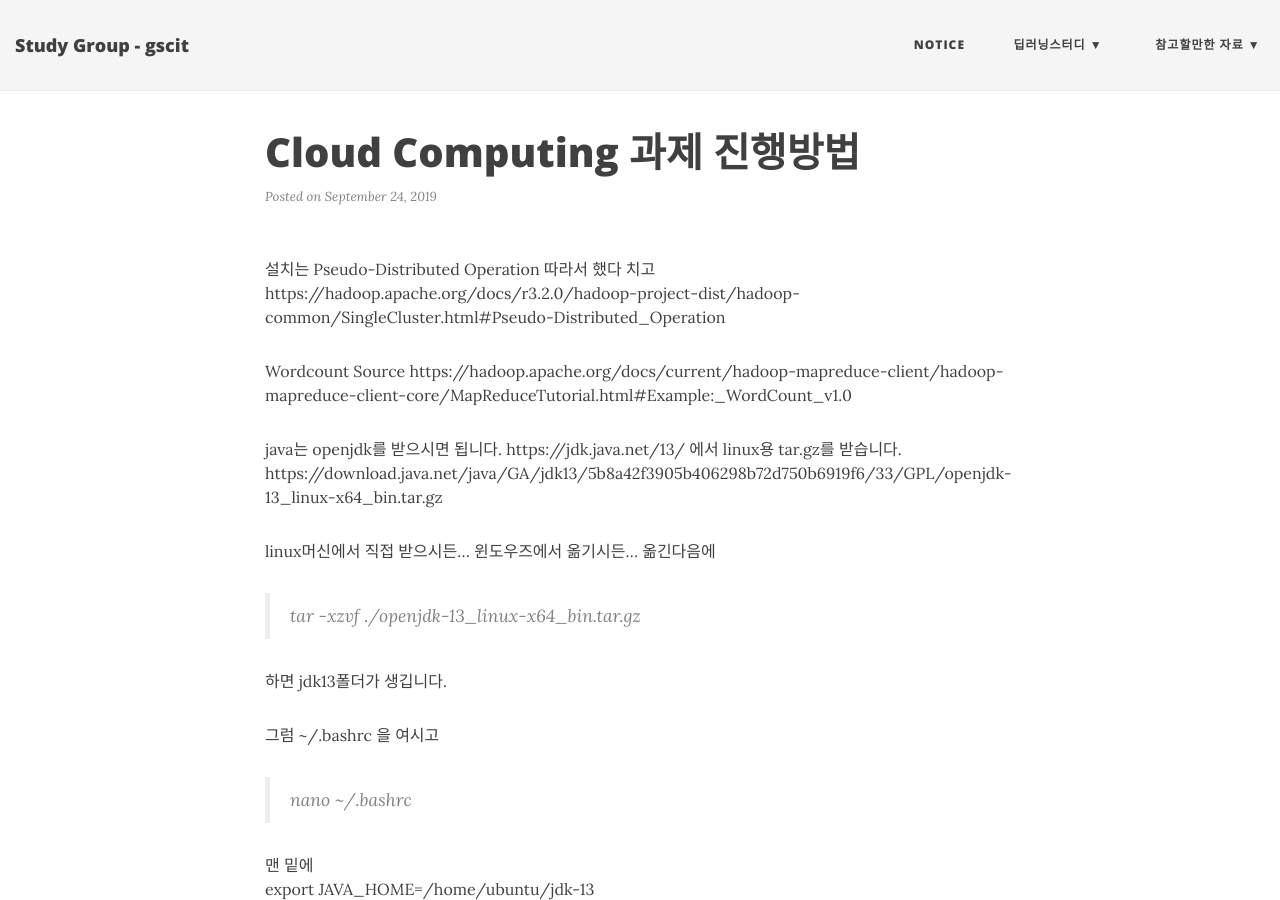
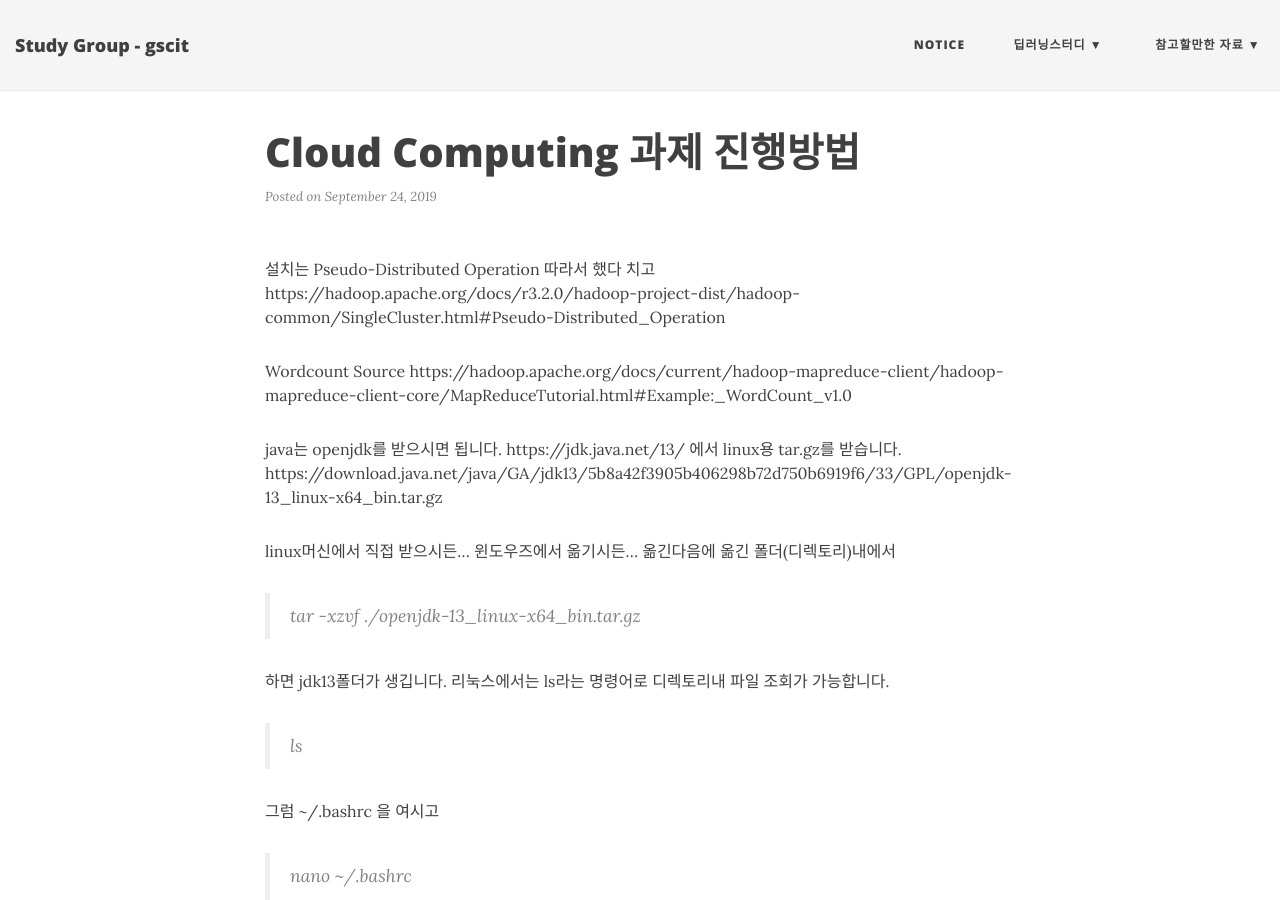
Before and after one commit to gscit/gscit.github.io, a Jekyll site: the page built from _posts/2019-09-24-cloud-first.md, in a window 1280 px wide and 900 px high. Built offline with Jekyll 4.4.1, drawn with Linux system fonts in a browser that asks for light colours; nearby versions of some CDN libraries; comment, search, counter and statistics services are not loaded.

Commit message:
Update 2019-09-24-cloud-first.md

```diff
--- a/_posts/2019-09-24-cloud-first.md
+++ b/_posts/2019-09-24-cloud-first.md
@@ -16,10 +16,12 @@ https://jdk.java.net/13/ 에서 linux용 tar.gz를 받습니다.
 https://download.java.net/java/GA/jdk13/5b8a42f3905b406298b72d750b6919f6/33/GPL/openjdk-13_linux-x64_bin.tar.gz
 
 linux머신에서 직접 받으시든... 윈도우즈에서 옮기시든...  옮긴다음에
+옮긴 폴더(디렉토리)내에서
 
 > tar -xzvf ./openjdk-13_linux-x64_bin.tar.gz
 
-하면 jdk13폴더가 생깁니다.
+하면 jdk13폴더가 생깁니다. 리눅스에서는 ls라는 명령어로 디렉토리내 파일 조회가 가능합니다.
+> ls
 
 그럼 ~/.bashrc 을 여시고
 > nano ~/.bashrc
```
